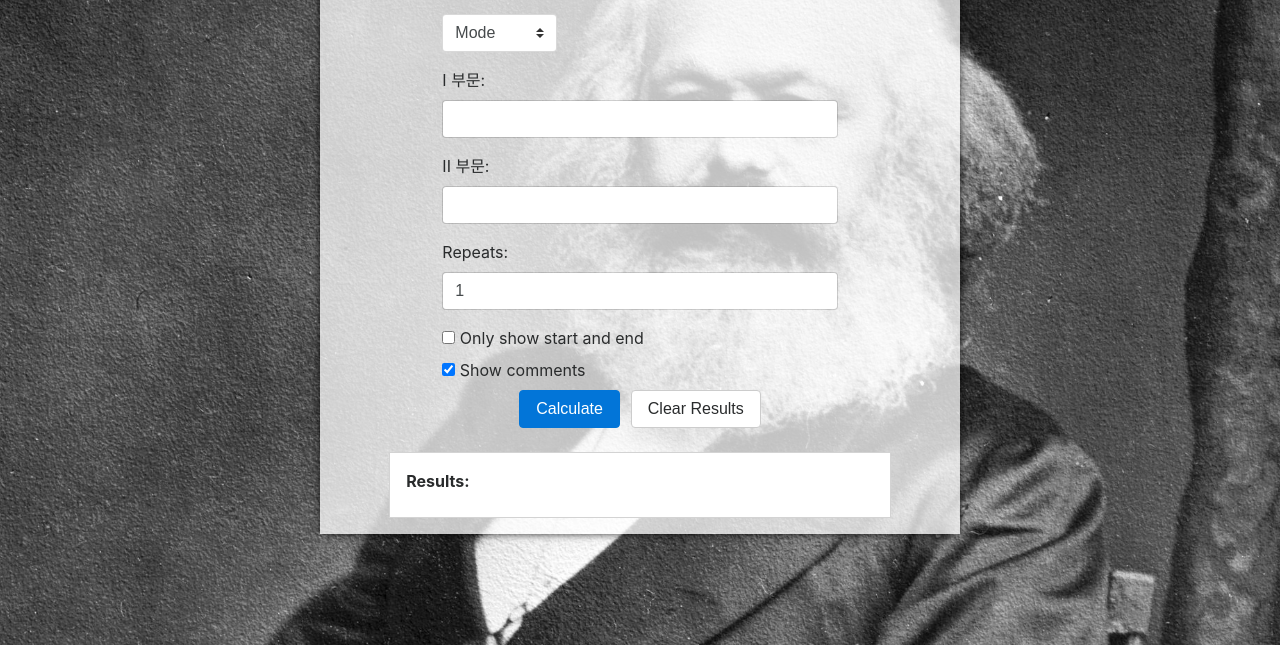
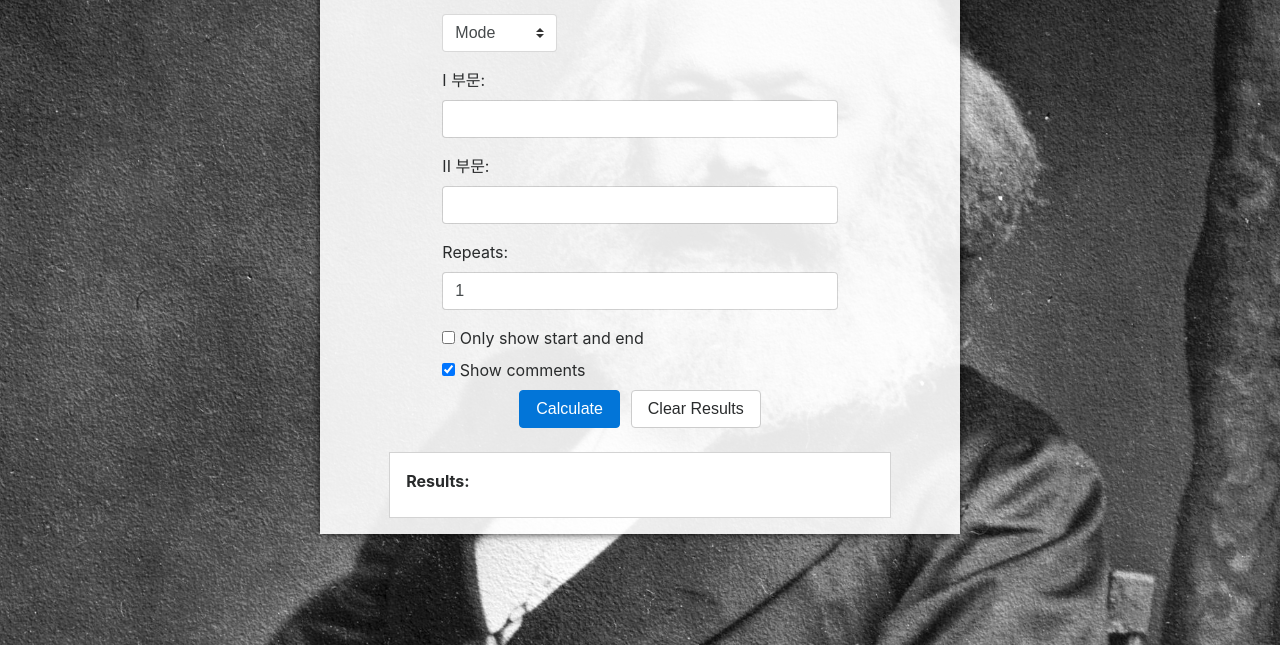
Before and after one commit to yantaxi2017/repro-calc, a plain HTML site: page index.html in a window 1280 px wide. Shown: the part 155-800 px from the top of the page. Drawn offline with nearby package versions, Linux system fonts and the light colour scheme; a script that the page names is missing.

Commit message:
background-color alpha 0.75 -> 0.9

```diff
--- a/styles.css
+++ b/styles.css
@@ -35,7 +35,7 @@ body {
 	margin-bottom: 2em;
 	padding: 1em;
 	text-align: center;
-	background-color: rgba(255, 255, 255, 0.75);
+	background-color: rgba(255, 255, 255, 0.9);
 }
 
 .alerts {
```
